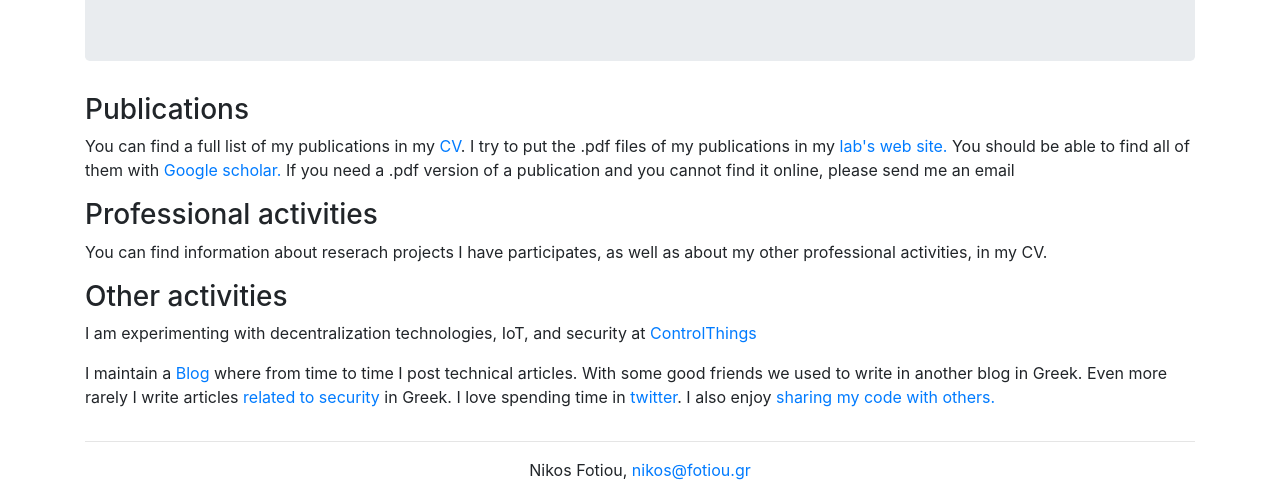
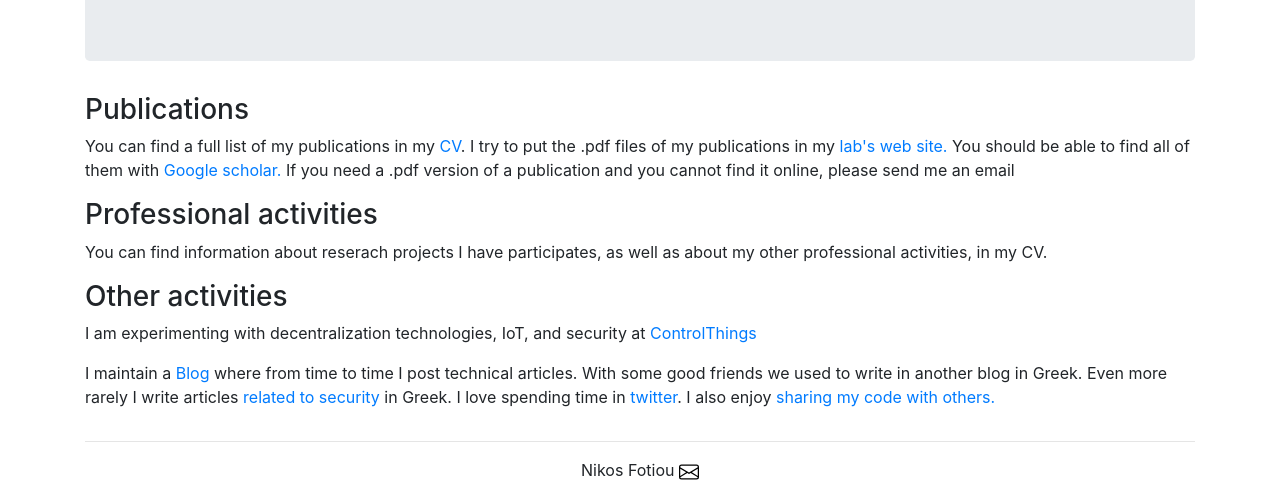
Before and after one commit to www-pages/fotiou.gr, a plain HTML site: page index.html in a window 1280 px wide. Shown: the part 365-863 px from the top of the page. Drawn offline with nearby package versions, Linux system fonts and the light colour scheme.

Commit message:
email address replaced with envelope

```diff
--- a/index.html
+++ b/index.html
@@ -63,7 +63,7 @@
 	<footer class="container text-center">
 		<hr/>
 		<p>
-			Nikos Fotiou, <a href="mailto:nikos@fotiou.gr">nikos@fotiou.gr</a>
+			Nikos Fotiou <a href="mailto:nikos@fotiou.gr" class="text-decoration-none"><img src="img/envelope.svg" alt="contact" width="20px" height="20px"/></a>
 		</p>
 
 	</footer>
```
Also changed, not shown: img/envelope.svg (added).
